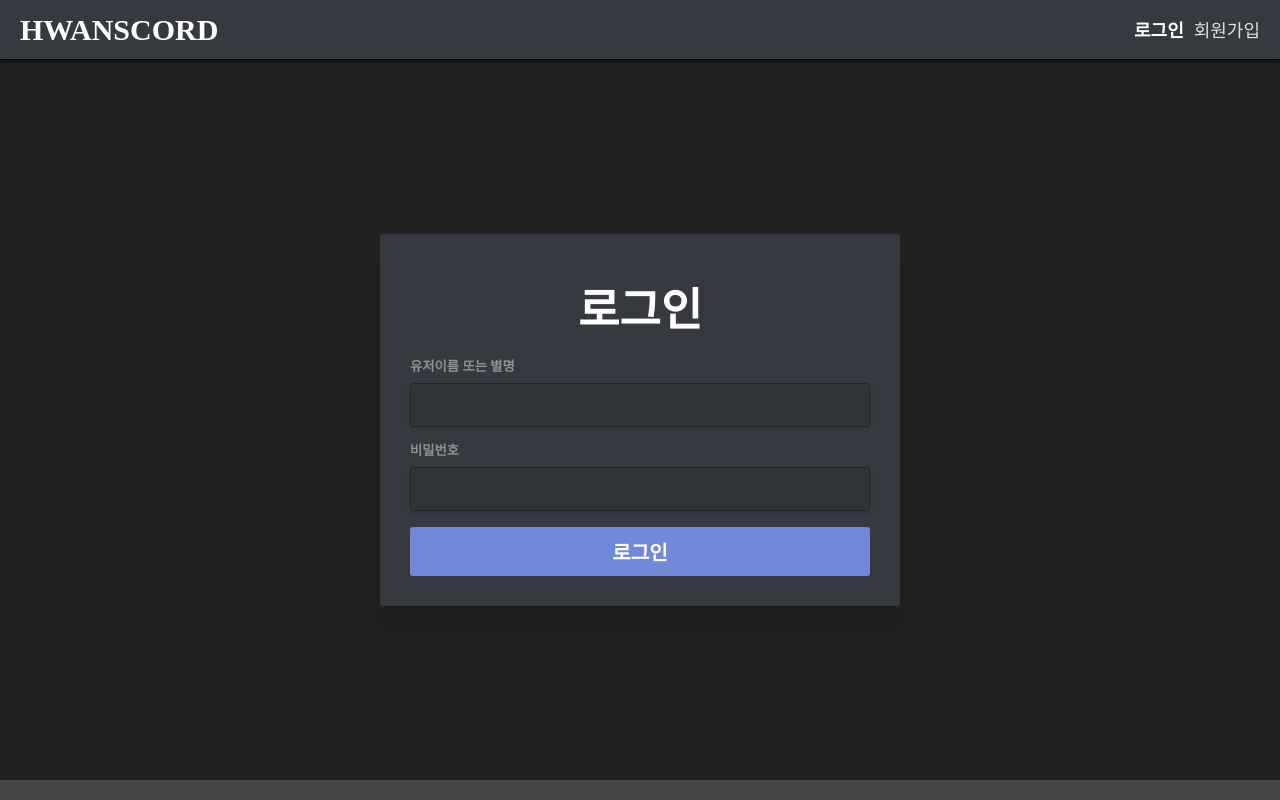
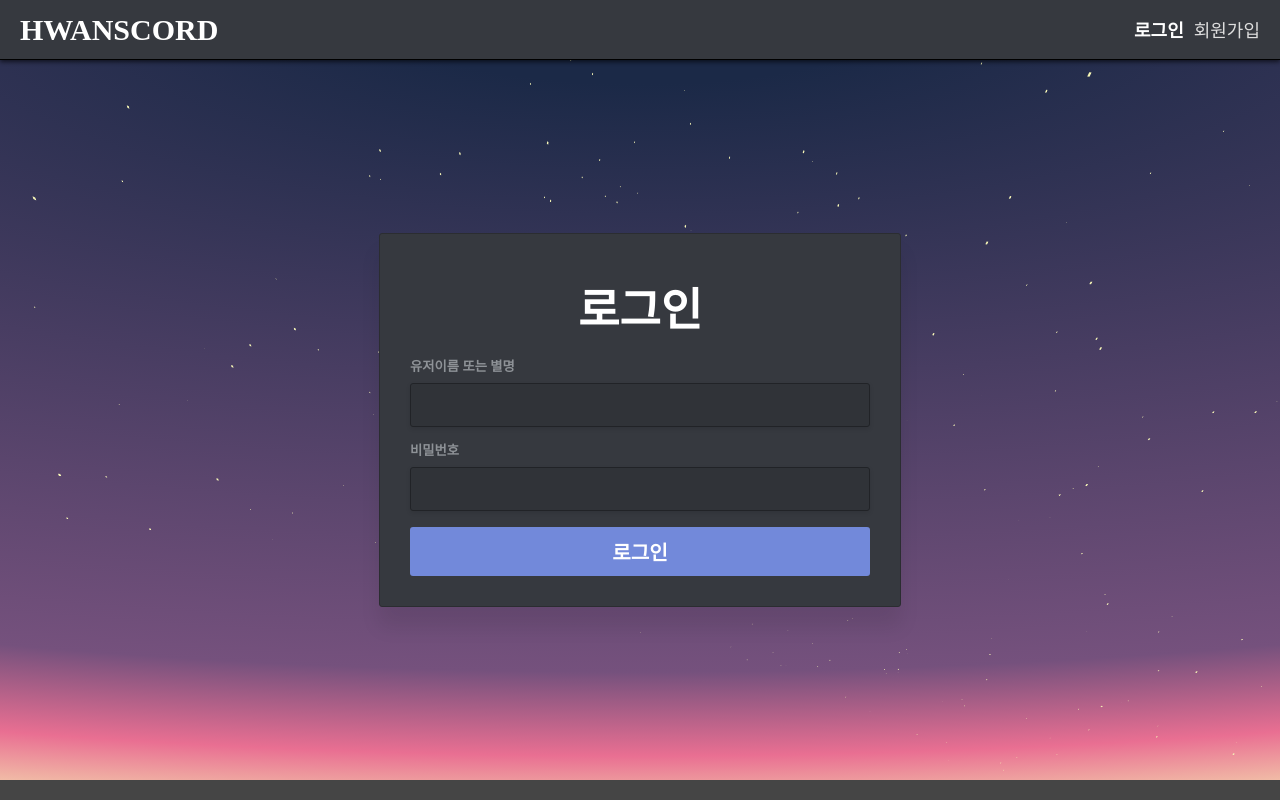
Before and after one commit to akon47/hwanscord-frontend, a Vue app: page /signin in a window 1280 px wide. Built offline with nearby package versions, Linux system fonts and the light colour scheme; no server answers; what vue-mobile-detection, vue-socket.io-extended would draw is missing.

Commit message:
이쁜 움직이는 배경 추가

```diff
--- a/src/components/Avatar.vue
+++ b/src/components/Avatar.vue
@@ -3,8 +3,14 @@
     v-if="avatarUrl"
     class="avatar"
     v-bind:style="{ backgroundImage: `url(${avatarUrl})` }"
+    @click="$emit('click')"
   ></div>
-  <div v-else class="avatar" style="background-color: #7289da"></div>
+  <div
+    v-else
+    class="avatar"
+    style="background-color: #7289da"
+    @click="$emit('click')"
+  ></div>
 </template>
 
 <script>
--- a/src/components/UserListItem.vue
+++ b/src/components/UserListItem.vue
@@ -1,7 +1,7 @@
 <template>
   <div class="root" v-bind:style="{ opacity: `${opacity}` }">
     <span>
-      <avatar v-bind:userData="userData"></avatar>
+      <avatar v-bind:userData="userData" @click="avatarClick"></avatar>
     </span>
     <span class="userinfo">
       <div>
@@ -16,7 +16,7 @@
 </template>
 
 <script>
-import Avatar from './Avatar.vue';
+import Avatar from "./Avatar.vue";
 export default {
   components: { Avatar },
   props: {
@@ -31,7 +31,12 @@ export default {
     },
     opacity() {
       return this.userData.connections > 0 ? 1.0 : 0.5;
-    }
+    },
+  },
+  methods: {
+    avatarClick() {
+      this.$emit("avatarClick", this.userData);
+    },
   },
 };
 </script>
--- /dev/null
+++ b/src/components/background/StarSky.vue
@@ -0,0 +1,100 @@
+<template>
+  <div class="root">
+    <div class="stars">
+      <div
+        v-for="index in stars"
+        :key="index"
+        class="star"
+        :style="randomStarStyle()"
+      ></div>
+    </div>
+  </div>
+</template>
+
+<script>
+export default {
+  props: {
+    stars: {
+      type: Number,
+      default: 800,
+    },
+  },
+  methods: {
+    randomStarStyle() {
+      const r = 800;
+      const s = 0.2 + Math.random() * 1;
+      const curR = r + Math.random() * 300;
+      return {
+        transformOrigin: "0 0 " + curR + "px",
+        transform:
+          " translate3d(0,0,-" +
+          curR +
+          "px) rotateY(" +
+          Math.random() * 360 +
+          "deg) rotateX(" +
+          Math.random() * -50 +
+          "deg) scale(" +
+          s +
+          "," +
+          s +
+          ")",
+      };
+    },
+  },
+};
+</script>
+
+<style scoped>
+@keyframes rotate {
+  0% {
+    transform: perspective(400px) rotateZ(20deg) rotateX(-40deg) rotateY(0);
+  }
+  100% {
+    transform: perspective(400px) rotateZ(20deg) rotateX(-40deg)
+      rotateY(-360deg);
+  }
+}
+
+.root {
+  position: fixed;
+  background: radial-gradient(
+    200% 100% at bottom center,
+    #f7f7b6,
+    #e96f92,
+    #75517d,
+    #1b2947
+  );
+  background: radial-gradient(
+    220% 105% at top center,
+    #1b2947 10%,
+    #75517d 80%,
+    #e96f92 90%,
+    #f7f7b6
+  );
+  background-attachment: fixed;
+  overflow: hidden;
+  width: 100%;
+  height: 100%;
+  z-index: -1000;
+}
+.stars {
+  transform: perspective(400px);
+  transform-style: preserve-3d;
+  position: absolute;
+  bottom: 0;
+  perspective-origin: 50% 100%;
+  left: 50%;
+  animation: rotate 180s infinite linear;
+}
+.star {
+  width: 2px;
+  height: 2px;
+  background: #f7f7b6;
+  position: absolute;
+  top: 0;
+  left: 0;
+  transform-origin: 0 0 -300px;
+  transform: translate3d(0, 0, -300px);
+  backface-visibility: hidden;
+}
+</style>
--- a/src/components/common/AppContent.vue
+++ b/src/components/common/AppContent.vue
@@ -1,5 +1,6 @@
 <template>
   <div class="h-100">
+    <star-sky v-if="$route.path !== '/main'"></star-sky>
     <transition name="component-fade" mode="out-in">
       <router-view></router-view>
     </transition>
@@ -7,7 +8,10 @@
 </template>
 
 <script>
-export default {};
+import StarSky from "../background/StarSky.vue";
+export default {
+  components: { StarSky },
+};
 </script>
 
 <style scoped>
@@ -18,7 +22,8 @@ export default {};
 .component-fade-leave-active {
   transition: all 0.15s ease;
 }
-.component-fade-enter, .component-fade-leave-to {
+.component-fade-enter,
+.component-fade-leave-to {
   opacity: 0;
   transform: translateY(-50px);
 }
--- a/src/css/common.css
+++ b/src/css/common.css
@@ -64,6 +64,7 @@ a:hover {
   box-shadow: 0 20px 20px rgba(0, 0, 0, 0.08);
   border-radius: 3px;
   padding: 30px 30px;
+  border: 1px solid rgb(43, 45, 49);
 }
 
 .form-wrapper-sm .page-header {
```
